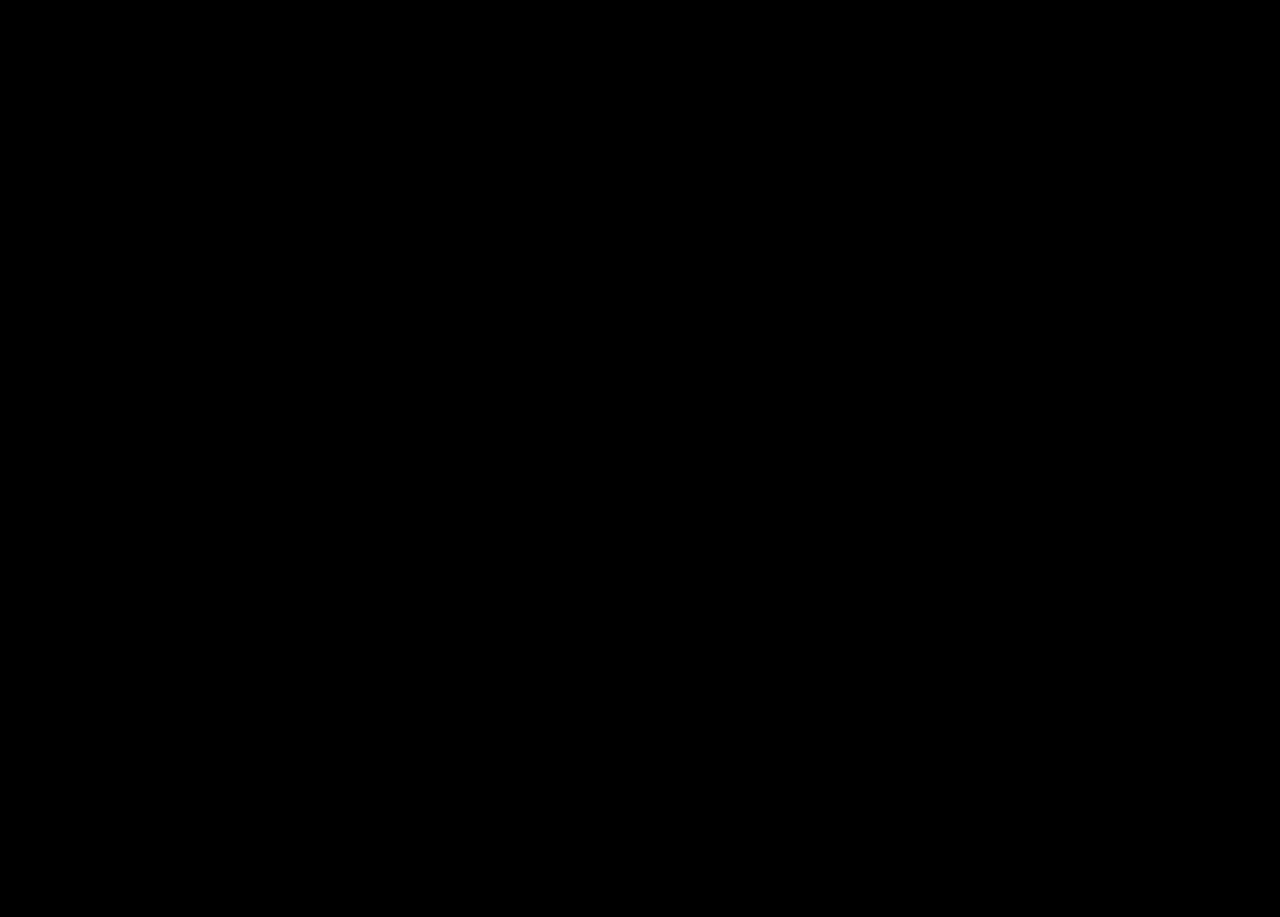
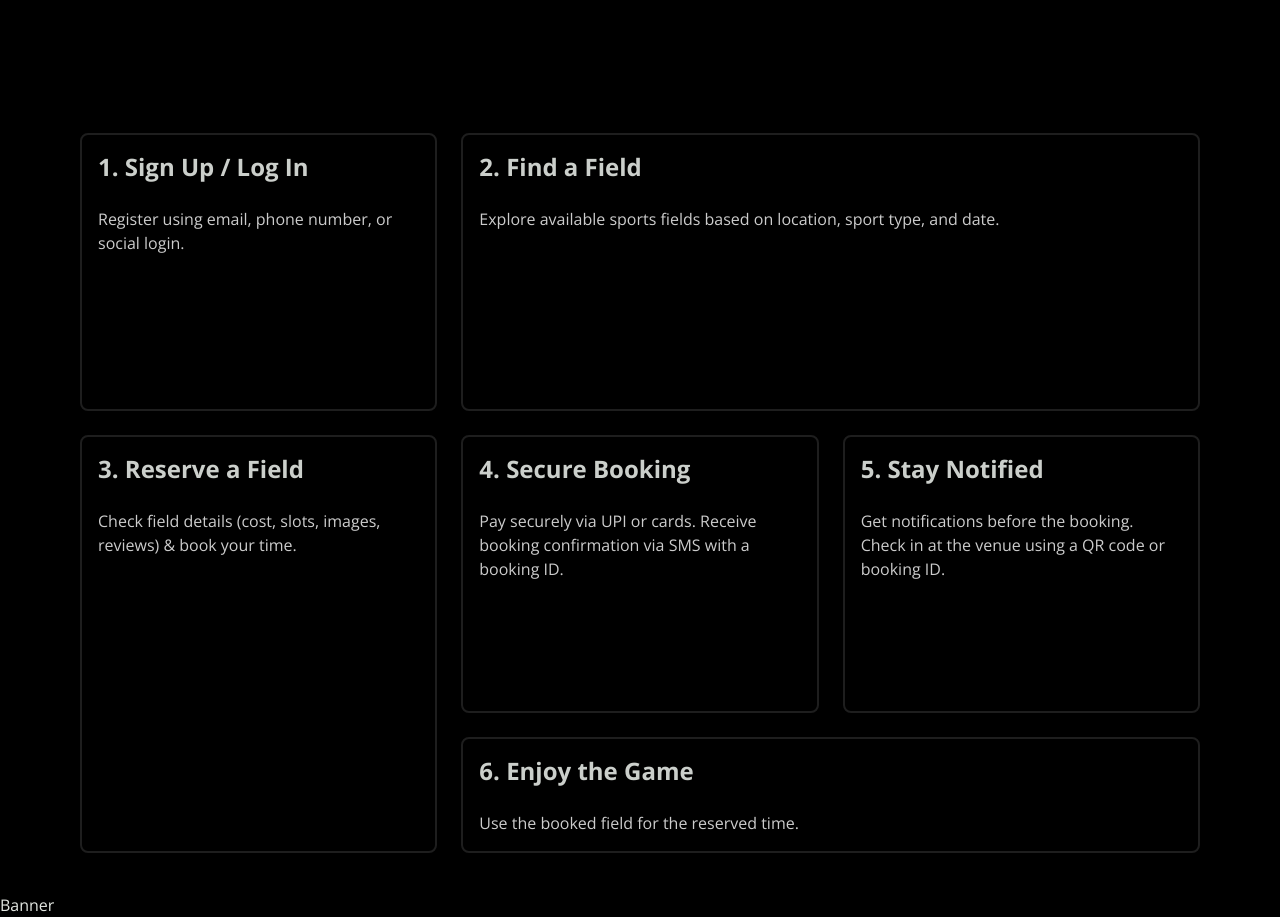
Before and after one commit to piyushbangaa/onesport2, a React (Vite) app: page / in a window 1280 px wide. Shown: the part 1040-1957 px from the top of the page. Before the commit the page ends 1827 px from the top, so only its background shows below. Built offline with nearby package versions, Linux system fonts and the light colour scheme.

Commit message:
added grid

```diff
--- a/package.json
+++ b/package.json
@@ -13,6 +13,7 @@
     "@fontsource/open-sans": "^5.2.5",
     "@tailwindcss/vite": "^4.0.9",
     "clsx": "^2.1.1",
+    "lucide-react": "^0.477.0",
     "motion": "^12.4.10",
     "react": "^19.0.0",
     "react-dom": "^19.0.0",
--- a/src/App.jsx
+++ b/src/App.jsx
@@ -1,13 +1,16 @@
 import Navbar from "./components/navbar"
 import Home from "./components/home"
 import Workflow from "./components/Workflow"
-
+import Bentogrid from "./components/Bentogrid"
+import Banner from "./components/Banner"
 function App() {
   return (
     <>
      <Navbar/>
      <Home/>
      <Workflow/>
+     <Bentogrid/>
+     <Banner/>
     </>
   )
 }
--- /dev/null
+++ b/src/components/Banner.jsx
@@ -0,0 +1,9 @@
+import React from 'react'
+
+const Banner = () => {
+  return (
+    <div>Banner</div>
+  )
+}
+
+export default Banner
--- /dev/null
+++ b/src/components/Bentogrid.jsx
@@ -0,0 +1,26 @@
+import React from 'react';
+
+const Grid = () => {
+  return (
+    <div className="mt-20 h-screen w-screen flex items-center justify-center px-10 overflow-hidden overflow-x-hidden overflow-y-auto max-w-full max-h-full">
+      <div className="grid grid-cols-3 grid-rows-2 gap-6 w-full h-full p-10 max-w-full max-h-full box-border">
+        {[
+          { title: "1. Sign Up / Log In", desc: "Register using email, phone number, or social login.", span: "col-span-1 row-span-1" },
+          { title: "2. Find a Field", desc: "Explore available sports fields based on location, sport type, and date.", span: "col-span-2 row-span-1" },
+          { title: "3. Reserve a Field", desc: "Check field details (cost, slots, images, reviews) & book your time.", span: "col-span-1 row-span-2" },
+          { title: "4. Secure Booking", desc: "Pay securely via UPI or cards. Receive booking confirmation via SMS with a booking ID.", span: "col-span-1 row-span-1" },
+          { title: "5. Stay Notified", desc: "Get notifications before the booking. Check in at the venue using a QR code or booking ID.", span: "col-span-1 row-span-1" },
+          { title: "6. Enjoy the Game", desc: "Use the booked field for the reserved time.", span: "col-span-2 row-span-1" },
+        ].map((step, index) => (
+          <div key={index} className={`p-4 border-2 border-[#1e1e1e] rounded-lg shadow-md transition-transform duration-300 ease-in-out hover:-translate-y-2 hover:shadow-lg ${step.span}`}>
+            <h2 className="text-2xl font-semibold  opacity-90">{step.title}</h2>
+            <br />
+            <p className="text-white opacity-80">{step.desc}</p>
+          </div>
+        ))}
+      </div>
+    </div>
+  );
+};
+
+export default Grid;
--- a/src/components/Home.jsx
+++ b/src/components/Home.jsx
@@ -3,7 +3,7 @@
 
 const Home = () => {
   return (
-    <div className="min-h-[645px] pt-52 text-[rgb(226,230,225)]">
+    <div className="min-h-[645px] pt-52 ">
 
         <div className="text-6xl ml-42 mr-14">
               We make bookings easy, so you play more.
--- a/src/components/Workflow.jsx
+++ b/src/components/Workflow.jsx
@@ -9,7 +9,7 @@
   const xLeft = useTransform(scrollYProgress, [0, 1], [300, -300]);
 
   return (
-    <div className=" min-h-[1114px] text-[rgb(226,230,225)] overflow-hidden flex flex-col items-center font-semibold">
+    <div className="overflow-hidden flex flex-col items-center font-semibold">
       <motion.h1
         className="text-[180px] leading-none"
         style={{ x: xRight }}
--- a/src/components/navbar.jsx
+++ b/src/components/navbar.jsx
@@ -2,11 +2,11 @@
 
 export default function Navbar() {
     return (
-      <nav className="flex justify-between items-center p-4 text-[rgb(226,230,225)]" >
-        <h1 className="text-3xl font-semibold">OneSport</h1>
+      <nav className="flex justify-between items-center p-4" >
+        <h1 className="text-3xl ">OneSport</h1>
         <div className="flex gap-6 mr-8">
-            <a href="/login" className="text-[rgb(226,230,225)] ">Login</a>
-            <a href="/contact" className="text-[rgb(226,230,225)] ">Contact Us</a>
+            <a href="/login" >Login</a>
+            <a href="/contact" >Contact Us</a>
         </div>
       </nav>
     );
--- a/src/index.css
+++ b/src/index.css
@@ -3,4 +3,5 @@
 body {
   font-family: 'Open Sans', sans-serif;
   background: black;
+  color: rgb(226,230,225);
 }
```
Also changed, not shown: 1 other file (tests, documents, lock files or other folders).
